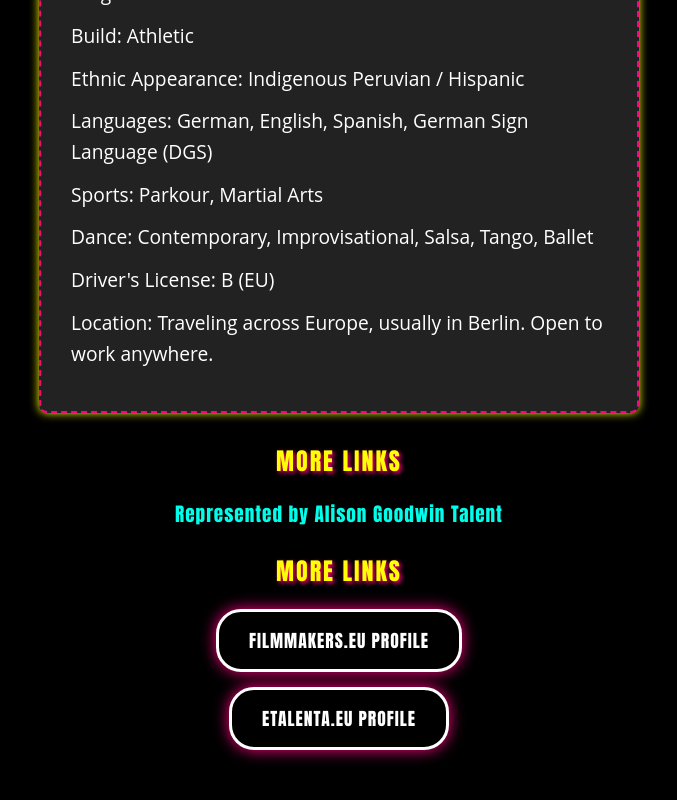
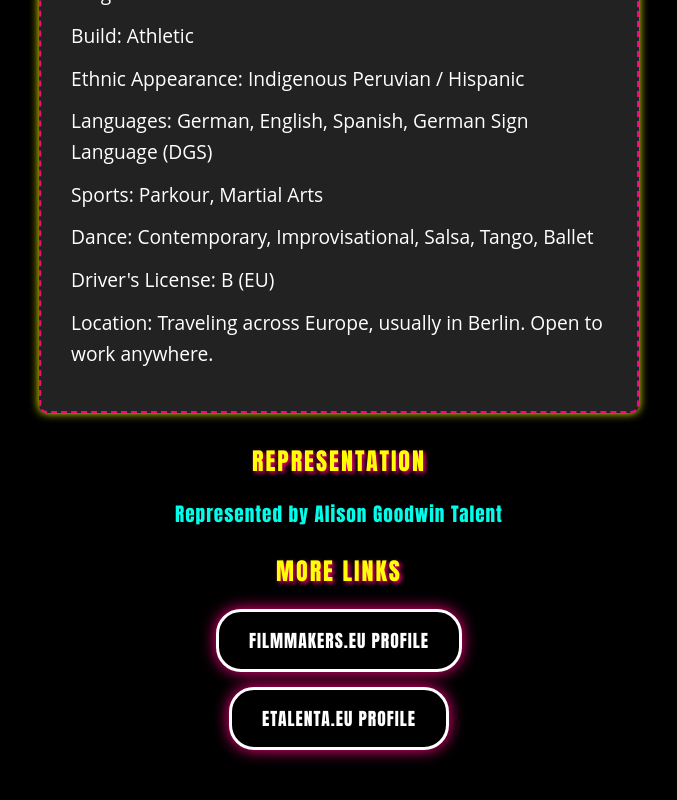
Before and after one commit to Wilfredoo/personal3.0, a React (Create React App) app: page /acting in a window 1280 px wide. Shown: the part 1898-2698 px from the top of the page, without its empty margins (301-978 px from the left). Built offline with nearby package versions, Linux system fonts and the light colour scheme; a web font is replaced by a local one.

Commit message:
fix link

```diff
--- a/src/components/Acting/Acting.jsx
+++ b/src/components/Acting/Acting.jsx
@@ -80,10 +80,10 @@ const texts = {
         availability: "🎬 AVAILABILITY: Currently travelling but available for shootings in Germany from September 26th to October 20th. November and December - to be confirmed.",
         moreAbout: "More about me",
         reelText: "The clips in this reel feature my first film acting jobs & auditions from 2025, for short films in Berlin, Offenburg, Aachen and Cologne, a mix of improvised and scripted scenes. Enjoy the glimpse!",
-                professionalProfiles: "REPRESENTATION & LINKS",
+                professionalProfiles: "REPRESENTATION",
         representation: "Represented by Alison Goodwin Talent",
 
-        professionalProfiles: "MORE LINKS",
+        professionalProfiles2: "MORE LINKS",
         info: [
             "Height: 175 cm",
             "Build: Athletic",
@@ -103,11 +103,11 @@ const texts = {
         availability: "🎬 VERFÜGBARKEIT: Aktuell auf Reisen, aber verfügbar für Dreharbeiten in Deutschland vom 26. September bis 20. Oktober. November und Dezember - noch zu bestätigen.",
         moreAbout: "Mehr über mich",
         reelText: "Die Clips in diesem Reel zeigen meine ersten Schauspiel-Auditions für Filmprojekte im Jahr 2025, darunter Kurzfilme in Berlin, Offenburg, Aachen und Köln. Die meisten Auditions führten zu Rollen in Projekten, die sich derzeit in der Postproduktion befinden – mit einer Mischung aus improvisierten und geskripteten Szenen. Viel Spaß beim Anschauen!",
-                professionalProfiles: "VERTRETUNG & LINKS",
+                professionalProfiles: "VERTRETUNG",
 
         representation: "Vertreten durch Alison Goodwin Talent",
 
-        professionalProfiles: "Professionelle Profile",
+        professionalProfiles2: "MEHR LINKS",
         info: [
             "Größe: 175 cm",
             "Körperbau: Athletisch",
@@ -196,7 +196,7 @@ const Acting = () => {
 >
     {currentText.representation}
 </a>
-                    <LinksTitle>{currentText.professionalProfiles}</LinksTitle>
+                    <LinksTitle>{currentText.professionalProfiles2}</LinksTitle>
                     <LinksContainer>
                         <ProfileLink
                             href="https://www.filmmakers.eu/en/actors/wilfredo-casas"
```
